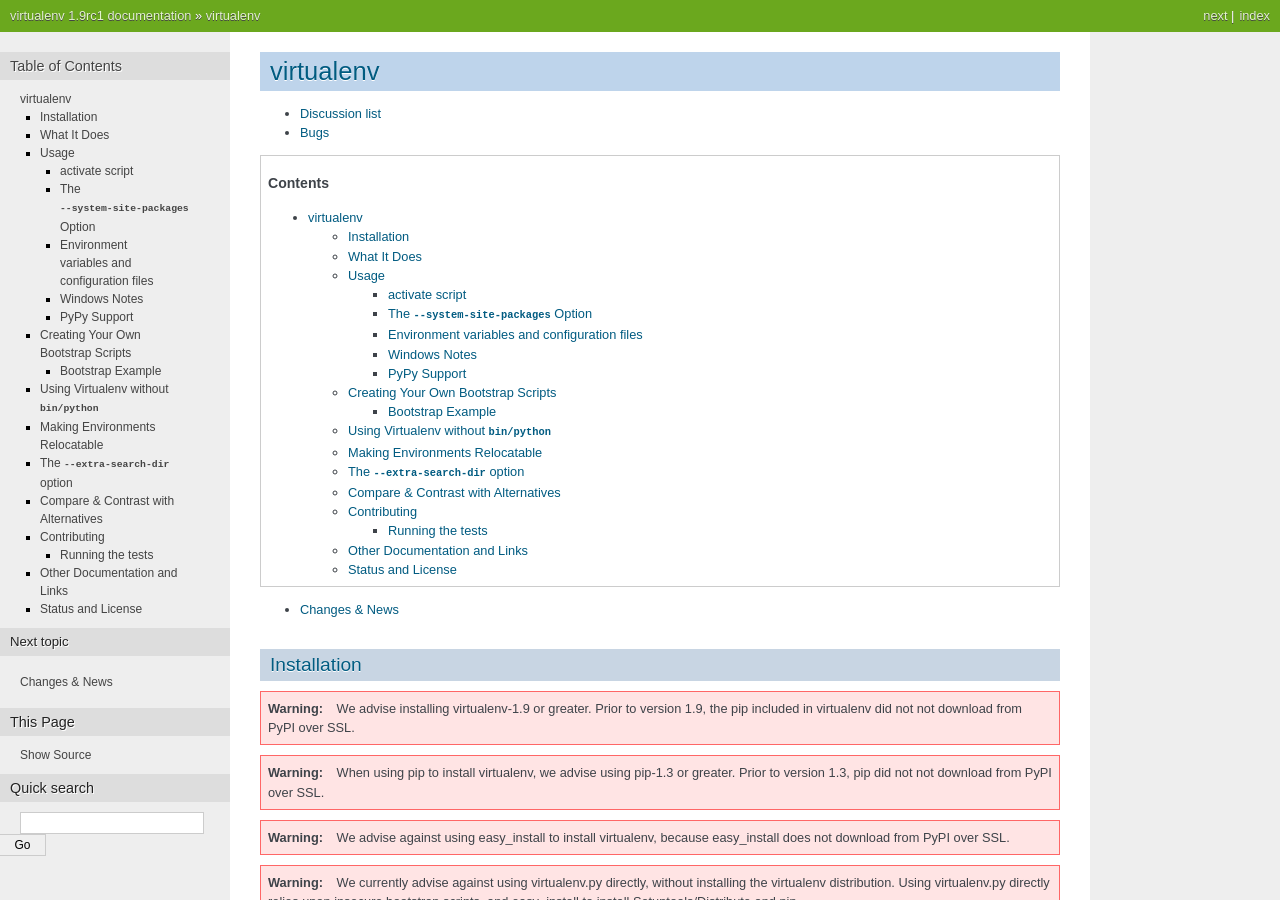
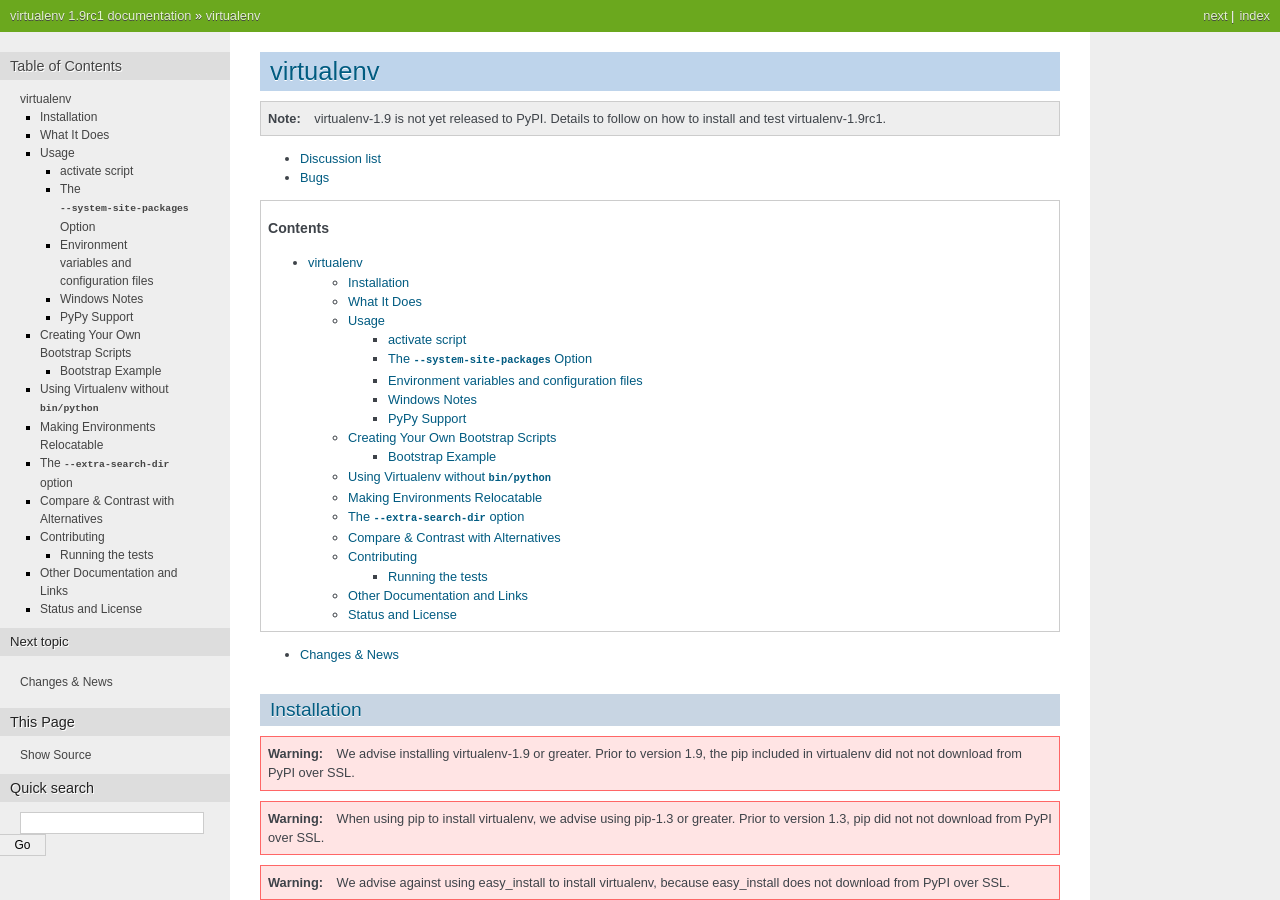
Before and after one commit to pypa/virtualenv, a Sphinx documentation site: the page built from docs/index.txt, in a window 1280 px wide and 900 px high. Built offline with Sphinx 7.4.7, drawn with Linux system fonts in a browser that asks for light colours.

Commit message:
note in docs on 1.9rc1

```diff
--- a/docs/index.txt
+++ b/docs/index.txt
@@ -1,5 +1,11 @@
+
 virtualenv
 ==========
+
+.. note::
+
+  virtualenv-1.9 is not yet released to PyPI. Details to follow on how to install and test virtualenv-1.9rc1.
+
 
 * `Discussion list <http://groups.google.com/group/python-virtualenv/>`_
 * `Bugs <https://github.com/pypa/virtualenv/issues/>`_
```
